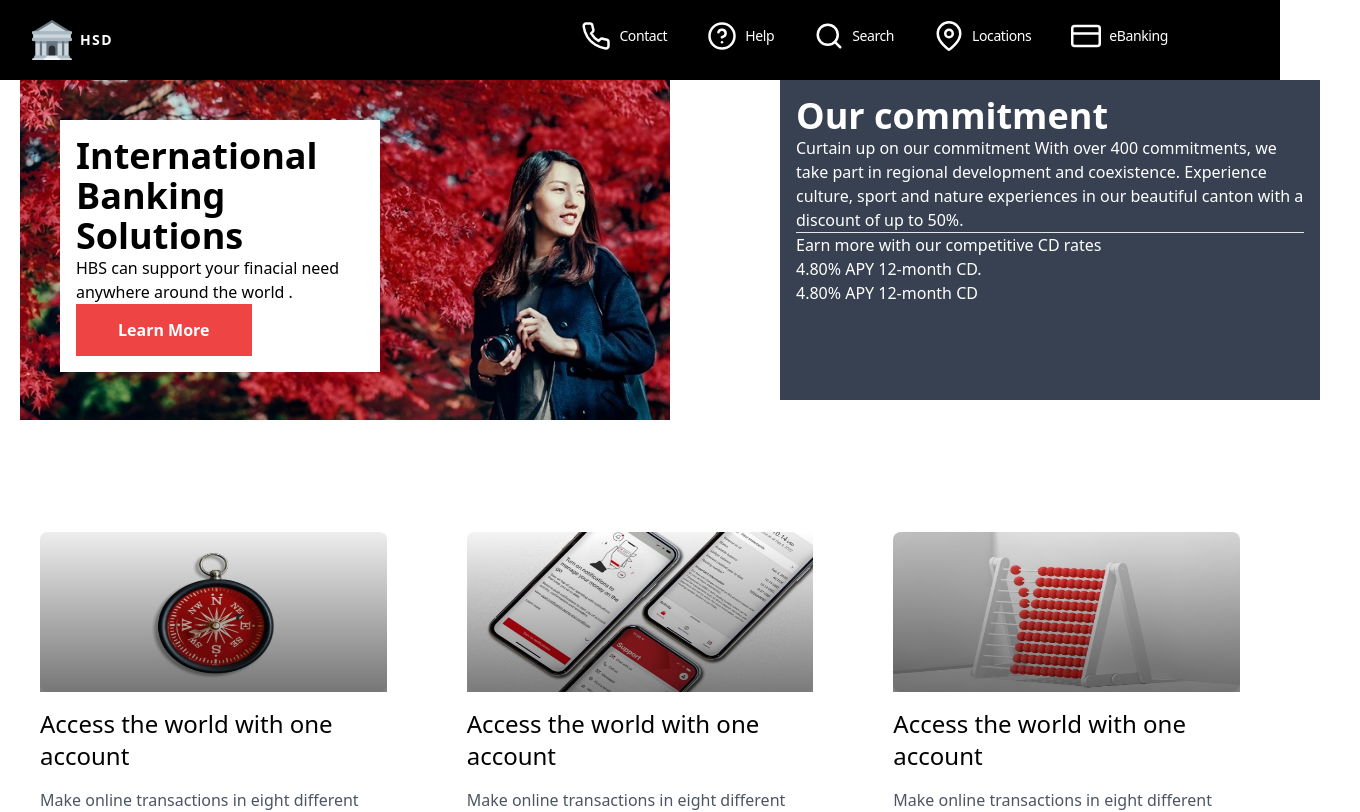
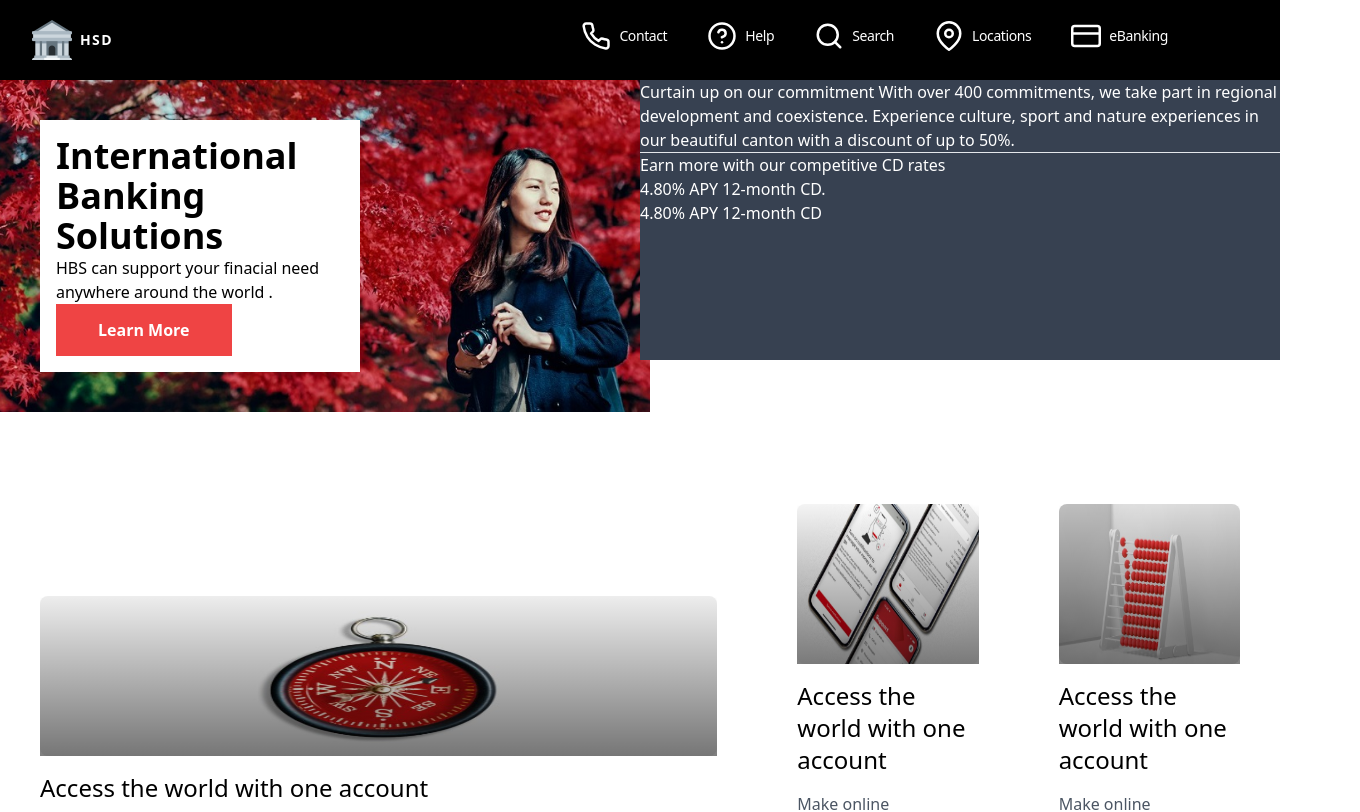
Before and after one commit to Shazaniyu55/hsd_bank, a Next.js app: page / in a window 1280 px wide. Shown: the top 812 px of the page, 1360 px wide, since content can reach past the window. Built offline with nearby package versions, Linux system fonts and the light colour scheme.

Commit message:
first commit4

```diff
--- a/src/components/hero2.js
+++ b/src/components/hero2.js
@@ -4,9 +4,9 @@ import Link from "next/link";
 
 function Hero(){
     return(
-        <div className="grid md:grid-cols-2 gap-10 mt-10">
+        <div className="grid md:grid-cols-2 mt-10">
 
-            <div className="md:container w-full mt-10 m-5 p04"
+            <div className="md:container w-full mt-10"
               style={{
                 backgroundImage: 'url(/woman.jpg)', // Replace with your image path
                 backgroundSize: 'cover', // This makes the image cover the entire div
@@ -30,8 +30,8 @@ function Hero(){
             </div>
 
 
-            <div className="translate-x-20">
-            <div className="bg-gray-700 h-80 m-10 p-4 ">
+            <div className="">
+            <div className="bg-gray-700 h-80">
             <h1 className="text-3xl md:text-4xl font-bold text-white text-center lg:text-left">Our commitment</h1>
                <p className="text-white">Curtain up on our commitment With over 400 commitments, we take part in regional development and coexistence. Experience culture, sport and nature experiences in our beautiful canton with a discount of up to 50%.</p>
                <hr/>
--- a/src/components/herocard.js
+++ b/src/components/herocard.js
@@ -7,12 +7,12 @@ const AcademyCard = () => {
 
 
   return (
-    <div className="bg-white py-12 mt-5">
+    <div className="md:bg-white py-12 mt-5">
       <div className="md:container mx-auto">
-        <div className="md:flex flex-wrap justify-center items-center">
+        <div className="md:flex justify-center items-center">
 
           {/* Card 1 */}
-          <div className="w-full sm:w-1/2 md:w-1/3 lg:w-1/8 px-4 mb-8">
+          <div className="md:w-full sm:w-1/2 md:w-1/3 lg:w-1/8 px-4 mb-8">
 
             <div className="md:rounded-lg p-6 hover:scale-40 transform transition-transform duration-300">
               <div className="mb-4 relative">
```
